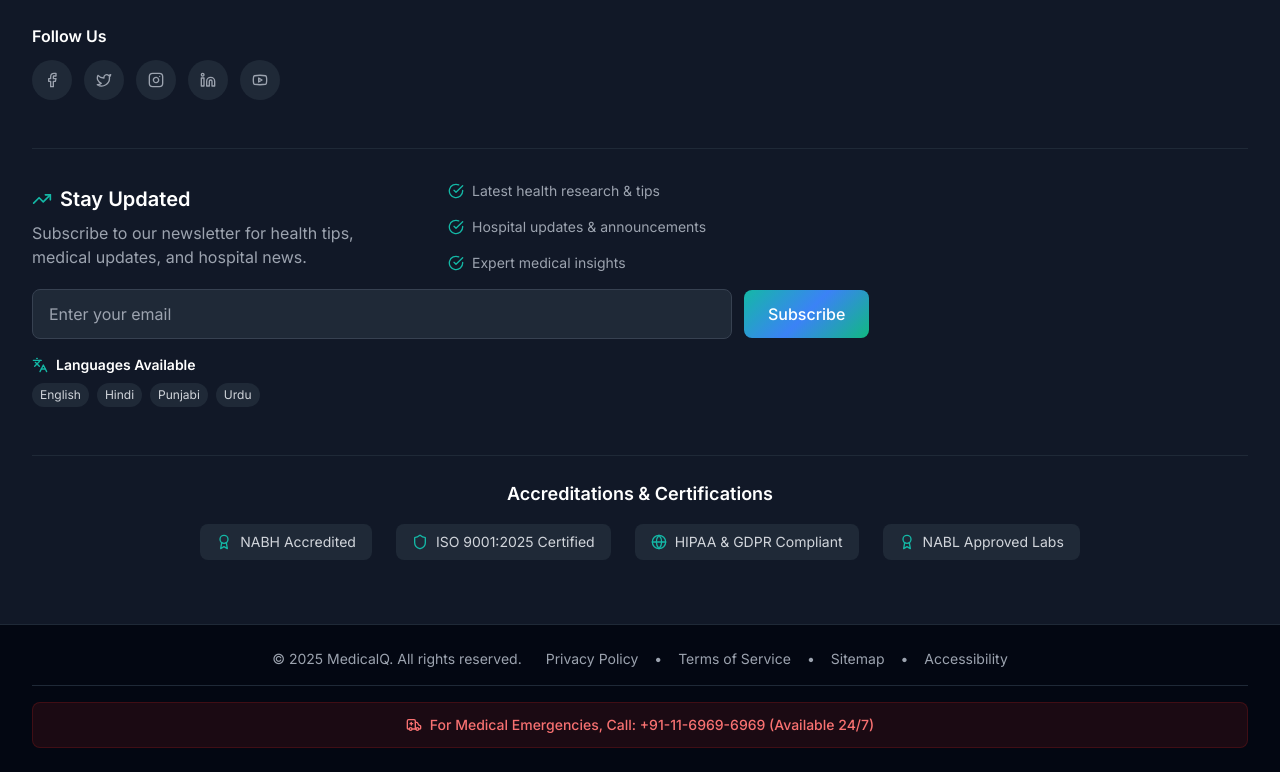
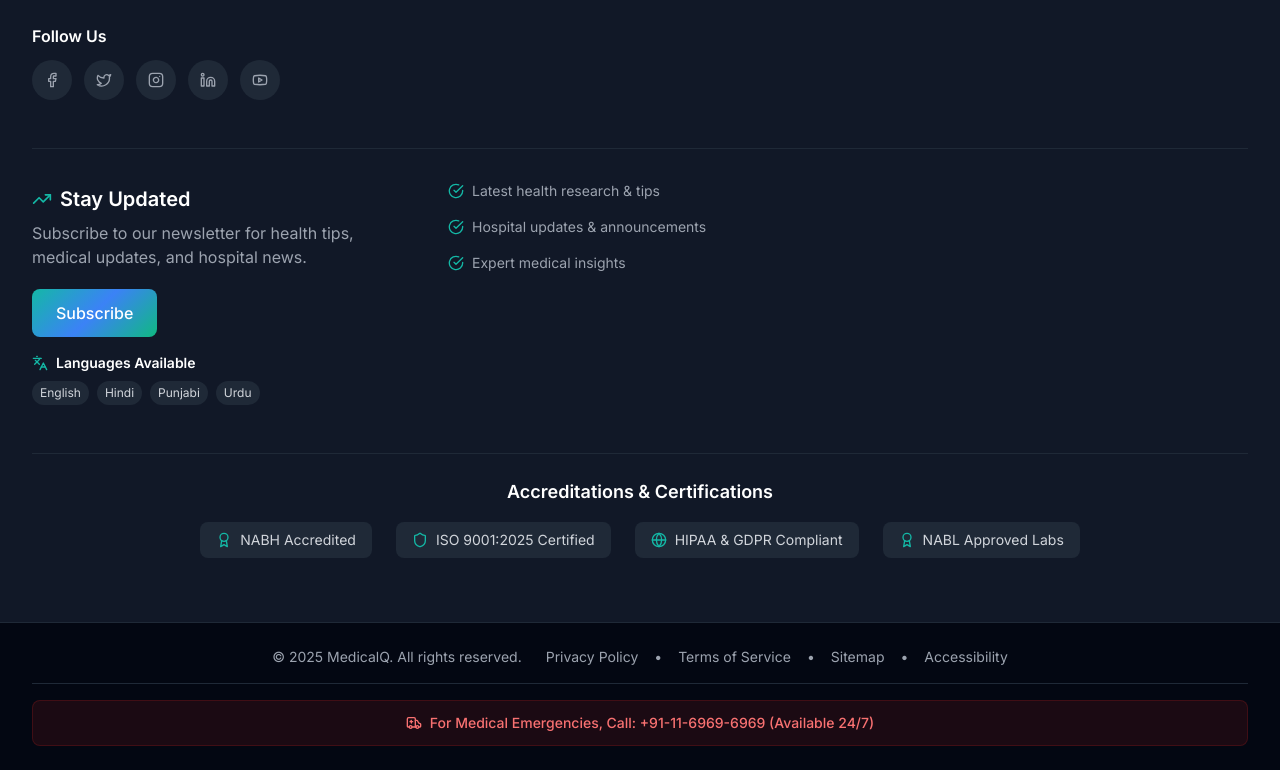
Before and after one commit to nega-dot/MedicalQ, a React (Vite) app in the folder Frontend/: page / in a window 1280 px wide. Shown: the part 7122-7894 px from the top of the page. Built offline with nearby package versions, Linux system fonts and the light colour scheme; no server answers.

Commit message:
fixed size

```diff
--- a/Frontend/src/components/layout/Footer.tsx
+++ b/Frontend/src/components/layout/Footer.tsx
@@ -377,26 +377,7 @@ const Footer: React.FC = () => {
             <div className="lg:col-span-1 space-y-4 py-4">
               <form onSubmit={handleEmailSubscription}>
                 <div className="flex flex-col sm:flex-row sm:items-center sm:space-x-3 space-y-2 sm:space-y-0">
-  <input
-  type="email"
-  value={emailSubscription.email}
-  onChange={(e) =>
-    setEmailSubscription((prev) => ({
-      ...prev,
-      email: e.target.value,
-    }))
-  }
-  placeholder="Enter your email"
-  disabled={emailSubscription.isLoading}
-  style={{
-    width: "700px",
-    minWidth: "unset",
-    maxWidth: "unset",
-    flexGrow: 0,
-    flexShrink: 0,
-  }}
-  className="px-4 py-3 bg-gray-800 border border-gray-700 rounded-lg text-white placeholder-gray-400 focus:outline-none focus:ring-2 focus:ring-medical-teal focus:border-transparent disabled:opacity-50 disabled:cursor-not-allowed"
-/>
+
   <motion.button
     type="submit"
     disabled={emailSubscription.isLoading}
```
